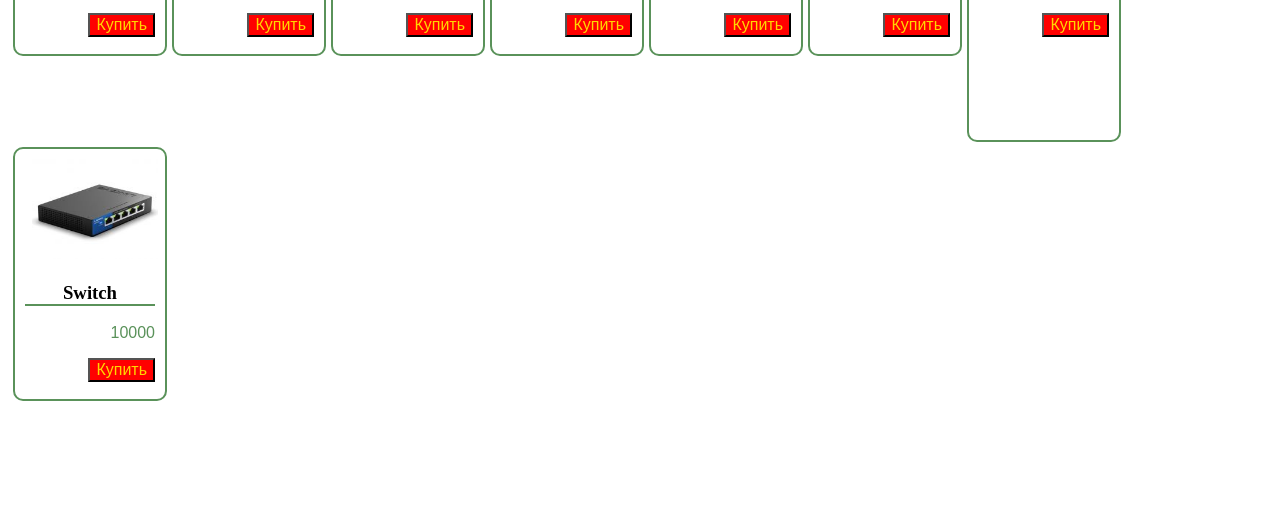
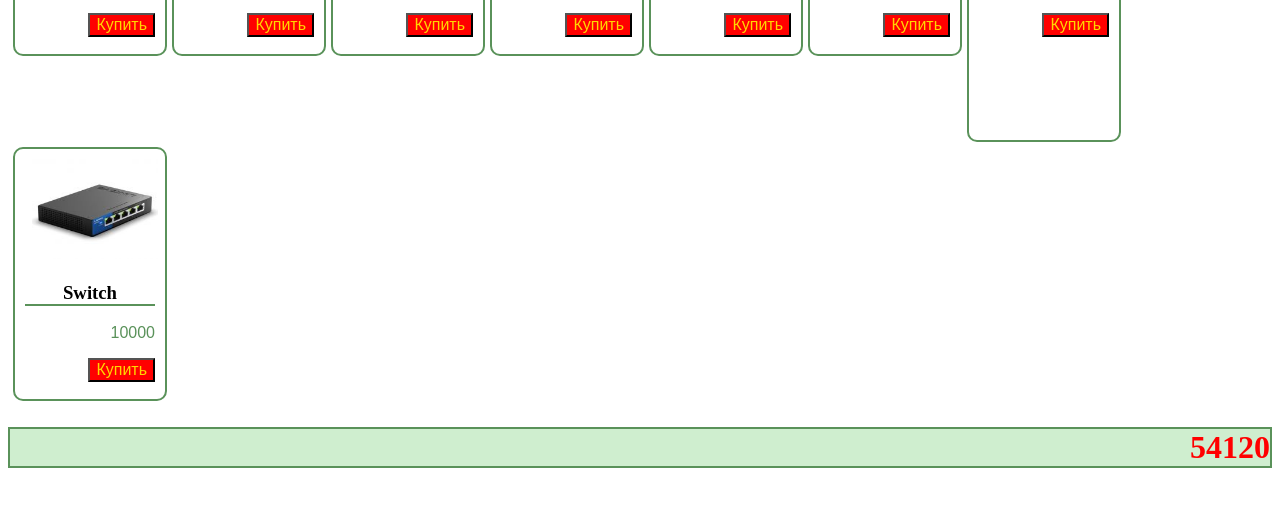
Before and after one commit to Sidoroof/JS_prof, a plain HTML site: page index.html in a window 1280 px wide. Shown: the part 240-746 px from the top of the page. Drawn offline with Linux system fonts and the light colour scheme.

Commit message:
add lesson2

```diff
--- a/index.html
+++ b/index.html
@@ -12,6 +12,9 @@
     <main>
         <div class="products"></div>
     </main>
+    <footer>
+    <h1 class = "sum_basket"></h1>
+    </footer>
     <script src="js/main.js"></script>
 </body>
 </html>
--- a/js/main.js
+++ b/js/main.js
@@ -1,30 +1,61 @@
-const products = [
+
+class GoodsItem {
+    constructor(title, price, img) {
+    this.title = title;
+    this.price = price;
+    this.img = img;
+    }
+    render(){
+        return `<div class="product-item">
+        <div class="cart-item">
+            <img class="img-style" src="${this.img}" alt=”${this.title}”>
+            <h3 class ="h-style"> ${this.title}</h3>
+            <p class ="p-style"> ${this.price}</p>
+            <button class="buy-btn">Купить</button>
+        </div>
+    </div>`
+ }
+}
+
+class GoodsList {
+    constructor() {
+    this.goods = [];
+    }
+        fetchGoods() {
+        this.goods = [
             {id: 1, title: 'Notebook', price: 25000, img: 'img/notebook.jpg'},
             {id: 2, title: 'Mouse', price: 1220, img: 'img/mous.jpg'},
             {id: 3, title: 'Keyboard', price: 2200, img: 'img/keyboard.jpg'},
             {id: 4, title: 'Gamepad', price: 5000, img: 'img/gamepad.jpg'},
             {id: 5, title: 'Headphones', price: 2550, img: 'img/headphones.jpg'},
-    {id: 5, title: 'Microphone', price: 650, img: 'img/microphone.jpg'},
-    {id: 5, title: 'Telephone', price: 7500, img: 'img/telephone.jpg'},
-    {id: 5, title: 'Switch', price: 10000, img: 'img/switch.jpg'},
+            {id: 6, title: 'Microphone', price: 650, img: 'img/microphone.jpg'},
+            {id: 7, title: 'Telephone', price: 7500, img: 'img/telephone.jpg'},
+            {id: 8, title: 'Switch', price: 10000, img: 'img/switch.jpg'},
         ];
+    }
 
-//Функция для формирования верстки каждого товара
-//Добавить в выводе изображение
-const renderProduct = (obj) => {
-    return `<div class="product-item">
-                <div class="cart-item">
-                    <img class="img-style" src="${obj.img}" alt=”${obj.title}”>
-                    <h3 class ="h-style"> ${obj.title}</h3>
-                    <p class ="p-style"> ${obj.price}</p>
-                    <button class="buy-btn">Купить</button>
-                </div>
-            </div>`
-};
-const renderPage = list => {
-    const productsList = list.map(item => renderProduct(item));
-    console.log(productsList);
-    document.querySelector('.products').innerHTML = productsList.join("");
-};
+    render() {
+    let listHtml = '';
+    this.goods.forEach(good => {
+    const goodItem = new GoodsItem(good.title, good.price, good.img);
+    listHtml += goodItem.render();
+    });
+    document.querySelector('.products').innerHTML = listHtml;
+    }
 
-renderPage(products);
+    sumBasket(){
+        let totalАmount = 0;
+        let listHtml='';
+        for(let i=0; i<this.goods.length; i++){
+            totalАmount += this.goods[i].price;
+        }
+
+        document.querySelector('.sum_basket').innerHTML = totalАmount;
+        sum_basket
+    }
+}
+
+    const list = new GoodsList();
+    list.fetchGoods();
+    list.render();
+    list.sumBasket();
--- a/style.css
+++ b/style.css
@@ -53,3 +53,9 @@ border-bottom:  2px solid rgb(90, 146, 90);
    font: 1em sans-serif;
 text-align: right;
 }
+.sum_basket{
+  text-align: right;
+  background-color: rgb(207, 238, 207);
+  border: 2px solid rgb(90, 146, 90);
+  color: red;
+}
```
Lines whose indentation alone changed are shown as unchanged.
